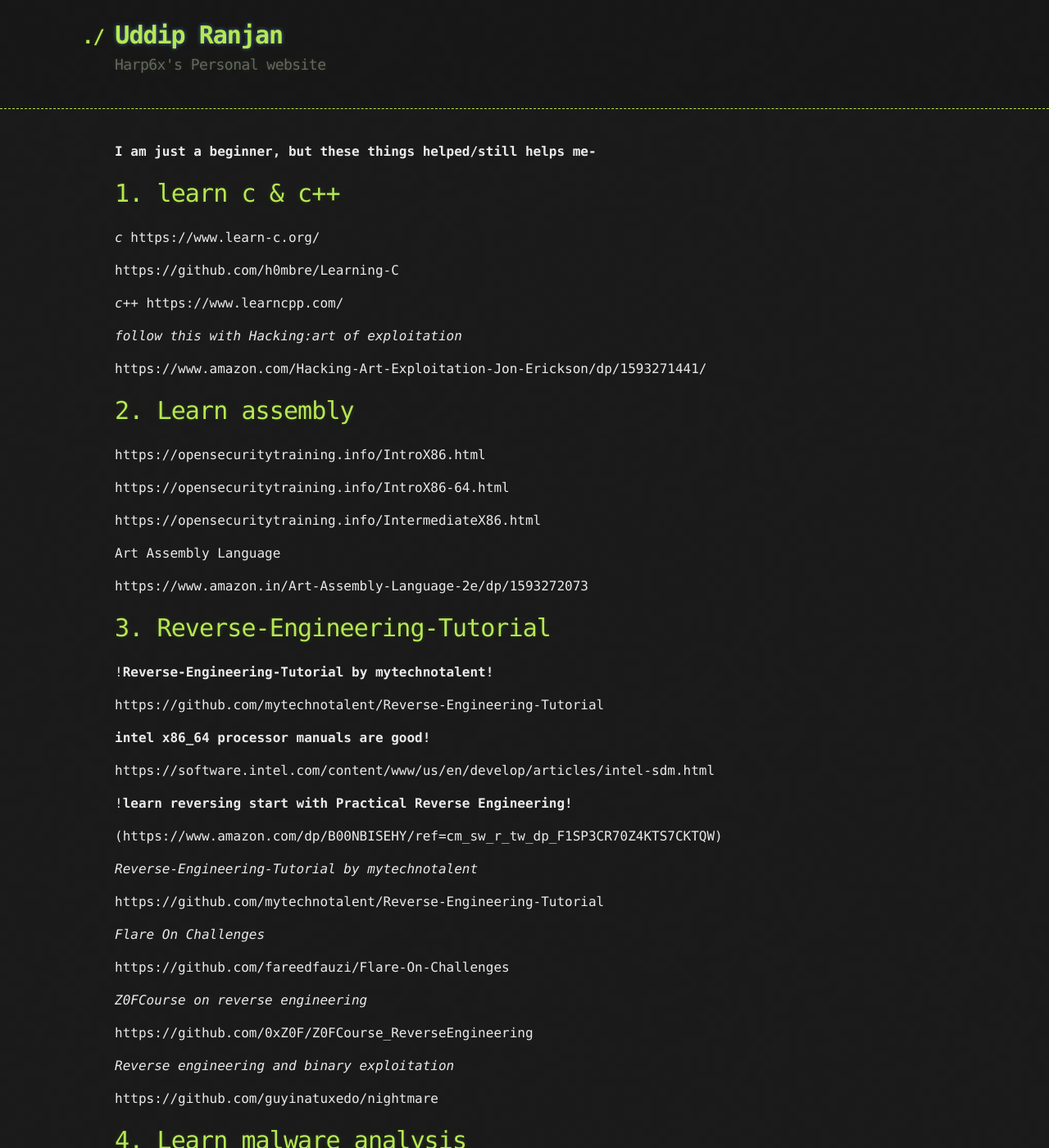
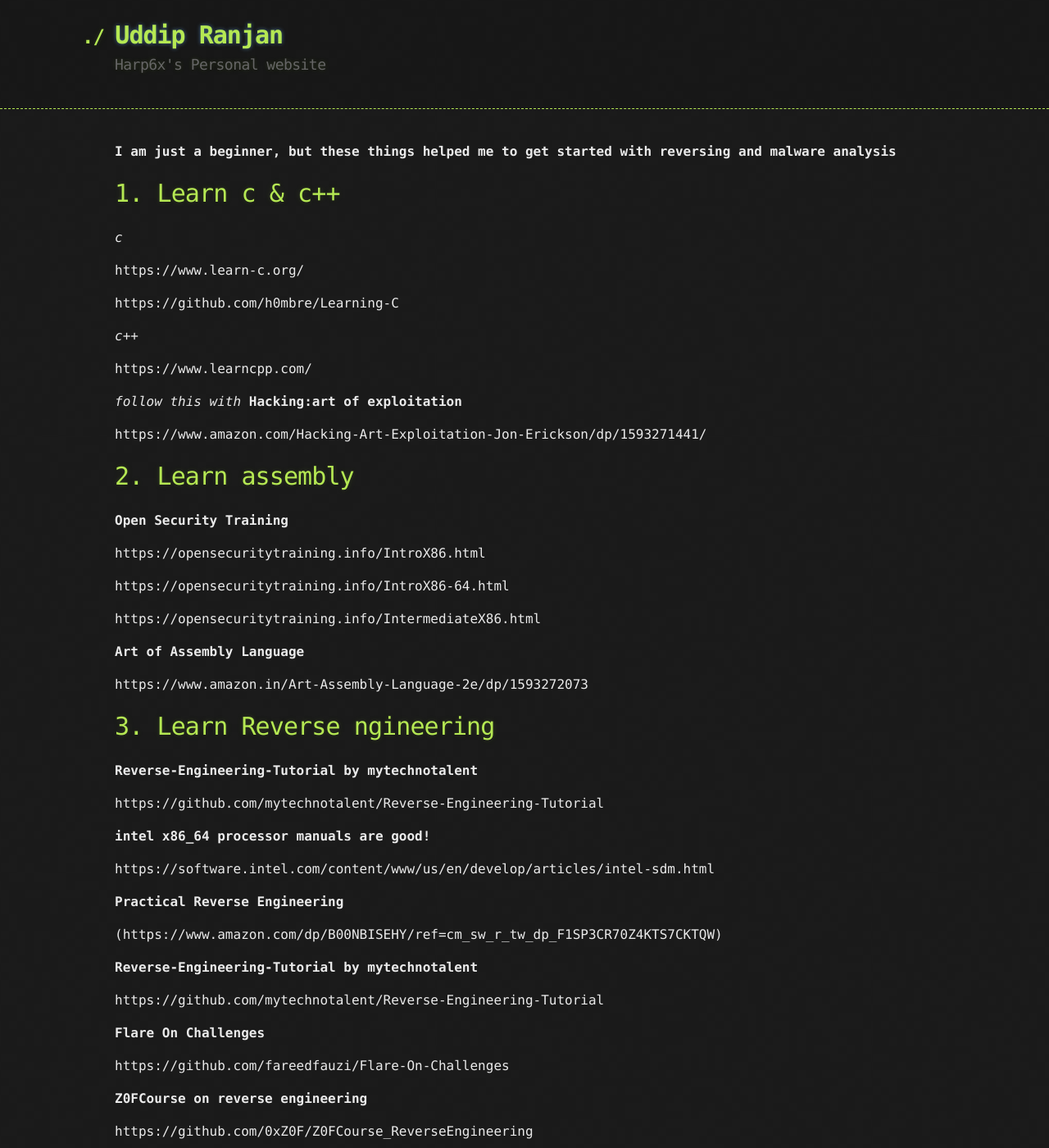
Before and after one commit to Harp6x/harp6x.github.io, a Jekyll site: the page built from posts/0_to_malware_analyst.md, in a window 1280 px wide and 1400 px high. Shown: the whole window at 82% size. Built offline with Jekyll 4.4.1, drawn with Linux system fonts in a browser that asks for light colours; our own code applies the rules of GitHub Pages for plain Markdown files; some of the changed text lies outside the part shown.

Commit message:
Update 0_to_malware_analyst.md

````diff
--- a/posts/0_to_malware_analyst.md
+++ b/posts/0_to_malware_analyst.md
@@ -1,20 +1,24 @@
-**I am just a beginner, but these things helped/still helps me-**
+**I am just a beginner, but these things helped me to get started with reversing and malware analysis**
 
-# 1.  learn c & c++
+# 1.  Learn c & c++
 
 *c*
+
 https://www.learn-c.org/
 
 https://github.com/h0mbre/Learning-C
 
 *c++*
+
 https://www.learncpp.com/
 
-*follow this with Hacking:art of exploitation*
+*follow this with* **Hacking:art of exploitation**
 
 https://www.amazon.com/Hacking-Art-Exploitation-Jon-Erickson/dp/1593271441/
 
-# 2.  Learn assembly
+# 2. Learn assembly
+
+**Open Security Training**
 
 https://opensecuritytraining.info/IntroX86.html
 
@@ -23,15 +27,15 @@ https://opensecuritytraining.info/IntroX86-64.html
 https://opensecuritytraining.info/IntermediateX86.html
 
 
-Art Assembly Language
+**Art of Assembly Language**
 
 https://www.amazon.in/Art-Assembly-Language-2e/dp/1593272073
 
 
 
-# 3.  Reverse-Engineering-Tutorial
+# 3. Learn Reverse ngineering
 
-!**Reverse-Engineering-Tutorial by mytechnotalent!**
+**Reverse-Engineering-Tutorial by mytechnotalent**
 
 https://github.com/mytechnotalent/Reverse-Engineering-Tutorial
 
@@ -43,31 +47,31 @@ https://software.intel.com/content/www/us/en/develop/articles/intel-sdm.html
 
 
 
-!**learn reversing start with Practical Reverse Engineering!**
+**Practical Reverse Engineering**
 
 (https://www.amazon.com/dp/B00NBISEHY/ref=cm_sw_r_tw_dp_F1SP3CR70Z4KTS7CKTQW)
 
 
 
-*Reverse-Engineering-Tutorial by mytechnotalent*
+**Reverse-Engineering-Tutorial by mytechnotalent**
 
 https://github.com/mytechnotalent/Reverse-Engineering-Tutorial
 
 
 
-*Flare On Challenges*
+**Flare On Challenges**
 
 https://github.com/fareedfauzi/Flare-On-Challenges
 
 
 
-*Z0FCourse on reverse engineering*
+**Z0FCourse on reverse engineering**
 
 https://github.com/0xZ0F/Z0FCourse\_ReverseEngineering
 
 
 
-*Reverse engineering and binary exploitation*
+**Reverse engineering and binary exploitation**
 
 https://github.com/guyinatuxedo/nightmare
 
@@ -75,24 +79,31 @@ https://github.com/guyinatuxedo/nightmare
 
 # 4.  Learn malware analysis
 
-*lab setup*
+**lab setup**
 
-youtube video by Hackersploit-https://youtu.be/F1LE56QQ7iA
+youtube video by Hackersploit-
+
+https://youtu.be/F1LE56QQ7iA
 
 
 https://github.com/f0wl/MalwareLab\_VM-Setup
 
-https://github.com/fireeye/flare-vm
+[flare-vm](https://github.com/fireeye/flare-vm)
 
 
 
-*grab a copy of* **Practical Malware Analysist** *and start doing it*
+**Practical Malware Analysist**
 
 https://www.amazon.com/Practical-Malware-Analysis-Hands-Dissecting/dp/1593272901
 
+
+**awesome-malware-analysis github repo**
+
 https://github.com/rshipp/awesome-malware-analysis
 
-*this is unfinished, i will keep on adding stuff like-
+***
+```
+this is unfinished, i will keep on adding stuff like-
 
 ~books
 
@@ -104,4 +115,4 @@ https://github.com/rshipp/awesome-malware-analysis
 
 ~opinions
 
-~github repos*
+~github repos```
````
